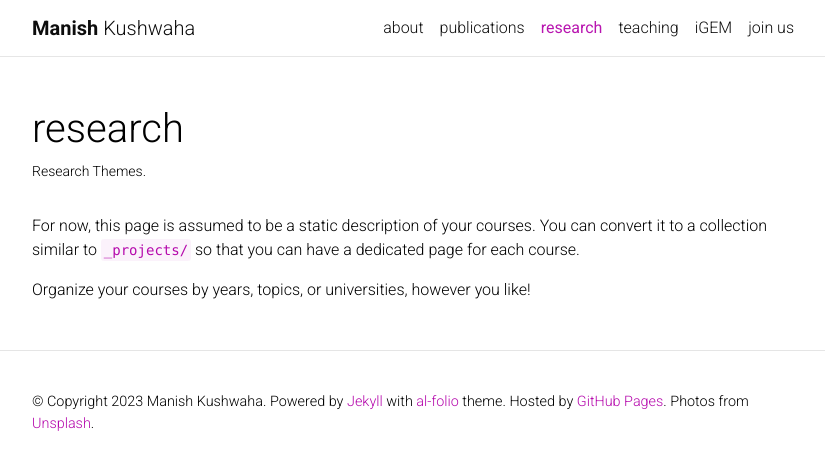
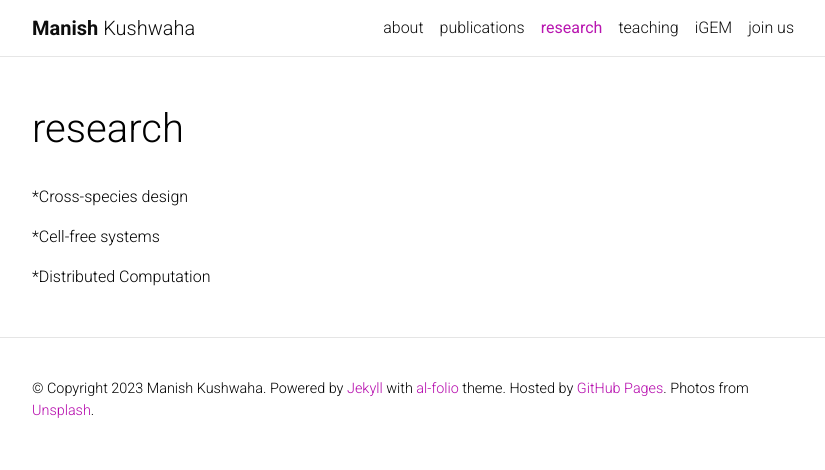
Before and after one commit to manishmicrobe/manishmicrobe.github.io, a Jekyll site: the page built from _pages/research.md, in a window 1280 px wide. Shown: the top 470 px of the page, without its empty margins (223-1048 px from the left). Built offline with Jekyll 4.4.1, drawn with Linux system fonts in a browser that asks for light colours; comment, search, counter and statistics services are not loaded; a style sheet for code colours, icons or effects is not loaded.

Commit message:
Update research.md

```diff
--- a/_pages/research.md
+++ b/_pages/research.md
@@ -2,11 +2,13 @@
 layout: page
 permalink: /research/
 title: research
-description: Research Themes.
+description:
 nav: true
 nav_order: 2
 ---
 
-For now, this page is assumed to be a static description of your courses. You can convert it to a collection similar to `_projects/` so that you can have a dedicated page for each course.
+*Cross-species design
 
-Organize your courses by years, topics, or universities, however you like!
+*Cell-free systems
+
+*Distributed Computation
```
